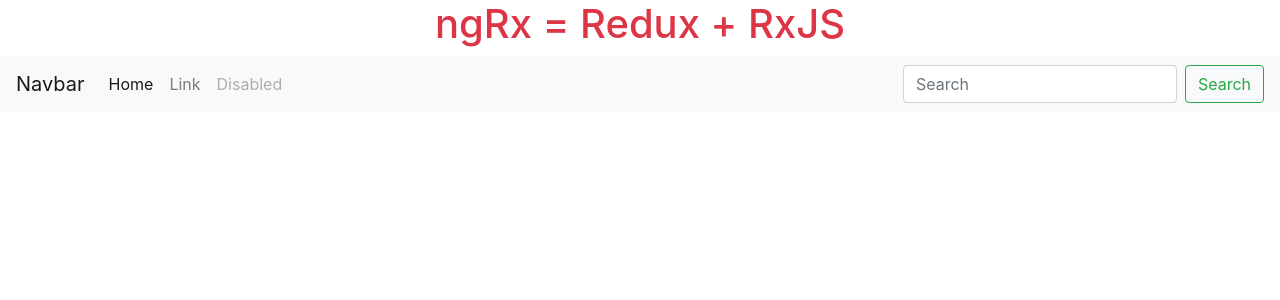
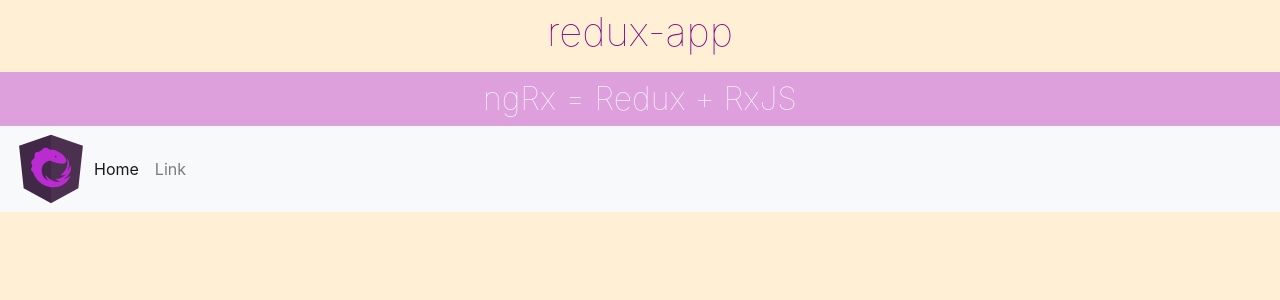
Before and after one commit to isaacBejarano/redux-app, an Angular app: page / in a window 1280 px wide. Shown: the top 300 px of the page. Built offline with nearby package versions, Linux system fonts and the light colour scheme.

Commit message:
bootstrap override SASS colors : theming

```diff
--- a/src/app/app.component.html
+++ b/src/app/app.component.html
@@ -1,7 +1,13 @@
-<h1 class="text-danger text-center">ngRx = Redux + RxJS</h1>
+<header>
+  <h1 class="text-purple font-weight-lighter text-center py-2">{{ title1 }}</h1>
+  <h2 class="bg-plum text-light font-weight-lighter text-center py-2 m-0">
+    {{ title2 }}
+  </h2>
+</header>
 
-<nav class="navbar navbar-expand-lg navbar-light bg-light">
-  <a class="navbar-brand" href="#">Navbar</a>
+<nav class="navbar navbar-expand-lg navbar-light bg-light py-2">
+  <img src="assets/ngRx.svg" width="70" alt="" />
+  <!-- <a class="navbar-brand" href="#">Navbar</a> -->
   <button
     class="navbar-toggler collapsed"
     type="button"
@@ -24,21 +30,21 @@
       <li class="nav-item">
         <a class="nav-link" href="#">Link</a>
       </li>
-      <li class="nav-item">
+      <!-- <li class="nav-item">
         <a class="nav-link disabled" href="#">Disabled</a>
-      </li>
+      </li> -->
     </ul>
-    <form class="form-inline my-2 my-lg-0">
+    <!-- <form class="form-inline my-2 my-lg-0">
       <input
         class="form-control mr-sm-2"
         type="text"
         placeholder="Search"
         aria-label="Search"
       />
-      <button class="btn btn-outline-success my-2 my-sm-0" type="submit">
+      <button class="btn btn-outline-info my-2 my-sm-0" type="submit">
         Search
       </button>
-    </form>
+    </form> -->
   </div>
 </nav>
 
--- a/src/app/app.component.ts
+++ b/src/app/app.component.ts
@@ -6,5 +6,6 @@ import { Component } from '@angular/core';
   styleUrls: ['./app.component.scss'],
 })
 export class AppComponent {
-  title = 'redux-app';
+  title1 = 'redux-app';
+  title2 = 'ngRx = Redux + RxJS';
 }
--- a/src/app/app.module.ts
+++ b/src/app/app.module.ts
@@ -3,10 +3,12 @@ import { NgModule } from '@angular/core';
 
 import { AppRoutingModule } from './app-routing.module';
 import { AppComponent } from './app.component';
+import { ChildComponent } from './counter/child/child.component';
 
 @NgModule({
   declarations: [
-    AppComponent
+    AppComponent,
+    ChildComponent
   ],
   imports: [
     BrowserModule,
--- /dev/null
+++ b/src/app/counter/child/child.component.html
@@ -0,0 +1 @@
+<p>child works!</p>
--- /dev/null
+++ b/src/app/counter/child/child.component.ts
@@ -0,0 +1,15 @@
+import { Component, OnInit } from '@angular/core';
+
+@Component({
+  selector: 'app-child',
+  templateUrl: './child.component.html',
+  styleUrls: ['./child.component.scss']
+})
+export class ChildComponent implements OnInit {
+
+  constructor() { }
+
+  ngOnInit(): void {
+  }
+
+}
--- a/src/index.html
+++ b/src/index.html
@@ -1,13 +1,13 @@
-<!doctype html>
+<!DOCTYPE html>
 <html lang="en">
-<head>
-  <meta charset="utf-8">
-  <title>ReduxApp</title>
-  <base href="/">
-  <meta name="viewport" content="width=device-width, initial-scale=1">
-  <link rel="icon" type="image/x-icon" href="favicon.ico">
-</head>
-<body>
-  <app-root></app-root>
-</body>
+  <head>
+    <meta charset="utf-8" />
+    <title>ReduxApp</title>
+    <base href="/" />
+    <meta name="viewport" content="width=device-width, initial-scale=1" />
+    <link rel="icon" type="image/x-icon" href="favicon.ico" />
+  </head>
+  <body class="bg-papayawhip">
+    <app-root></app-root>
+  </body>
 </html>
--- a/src/styles.scss
+++ b/src/styles.scss
@@ -1 +1,13 @@
-/* You can add global styles to this file, and also import other style files */
+/* THEMING  */
+
+// 1. b4 color override
+$theme-colors: (
+  "success": limegreen,
+  //   ...
+  "purple": purple,
+  "plum": plum,
+  "papayawhip": papayawhip,
+);
+
+// 2. b4 import SASS
+@import "node_modules/bootstrap/scss/bootstrap";
```
Also changed, not shown: src/app/counter/child/child.component.scss (added), src/assets/ngRx.svg (added).
